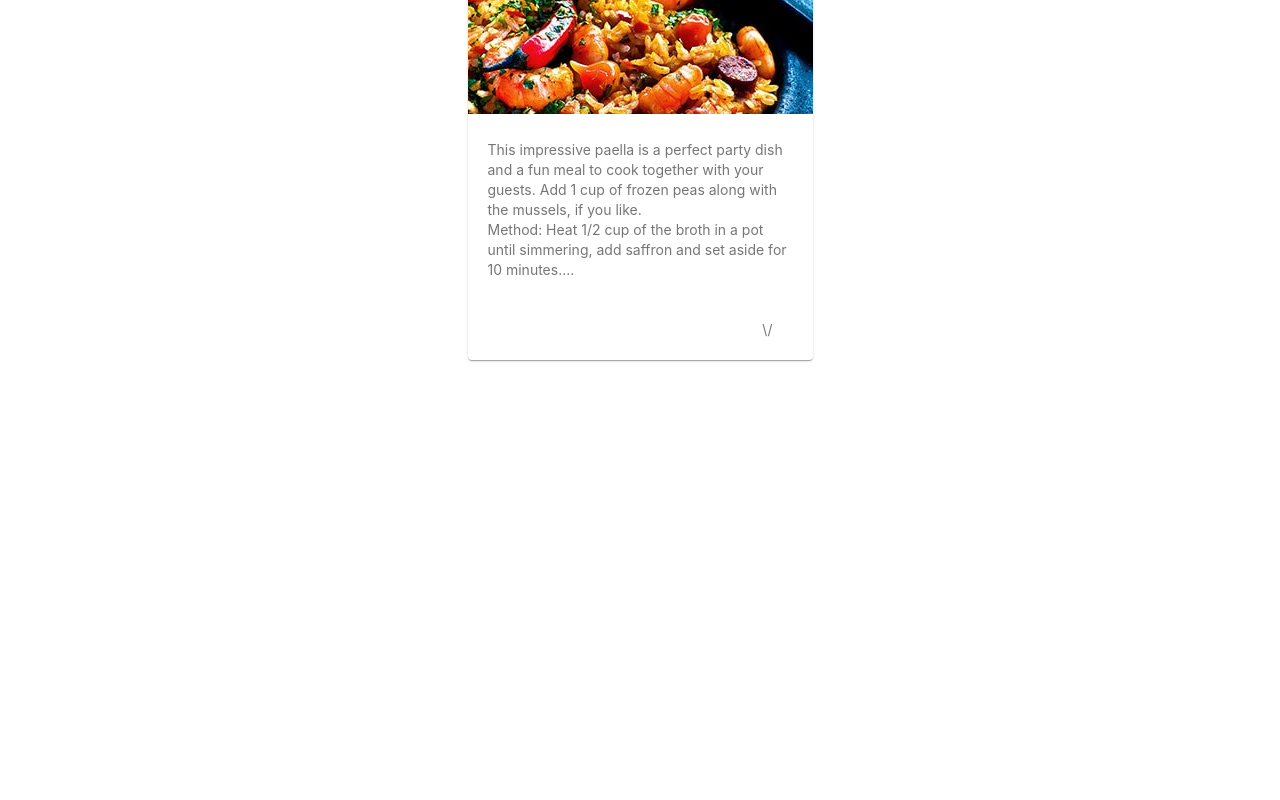
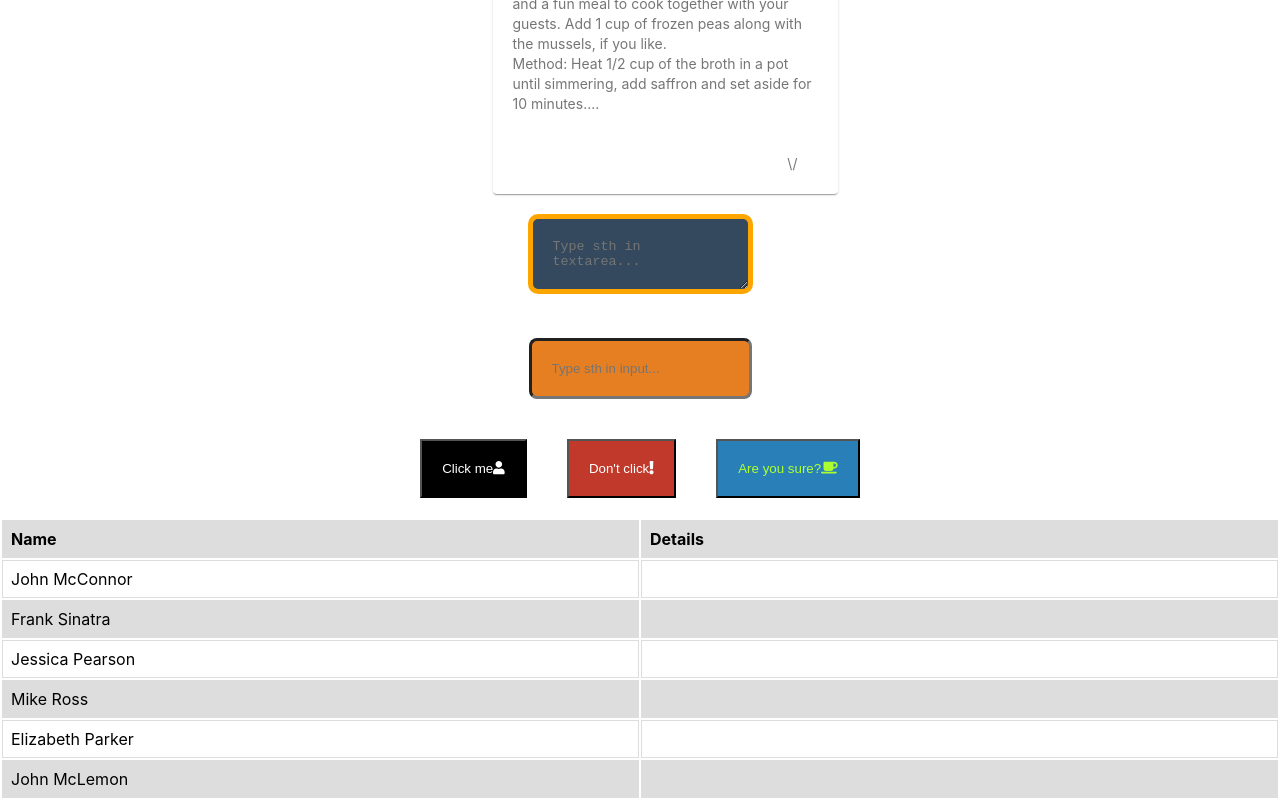
Before and after one commit to piotrekgie/03-architecture, a React (Create React App) app: page / in a window 1280 px wide. Shown: the part 344-1144 px from the top of the page. Before the commit the page ends 800 px from the top, so only its background shows below. Built offline with nearby package versions, Linux system fonts and the light colour scheme.

Commit message:
Ex6 Added employees component

```diff
--- a/src/App.js
+++ b/src/App.js
@@ -4,28 +4,12 @@ import {Menu} from './components/Header'
 import {Button, Input, Textarea} from './components/Form';
 import Card from './components/Card';
 import paella from './images/paella.jpg'
+import {Employees} from "./components/Employees";
 
 function App() {
     return (
         <>
             <Menu/>
-            <Textarea
-                bgColor="wet asphalt"
-                color="concrete"
-                brdSize="5"
-                brdRadius="10"
-                brdColor="orange"
-            />
-            <Input
-                bgColor="carrot"
-                color="clouds"
-                brdSize="3"
-                brdRadius="8"
-                brdColor="wisteria"
-            />
-            <Button icon="user">Click me</Button>
-            <Button icon="exclamation" bgColor="pomegranate">Don't click</Button>
-            <Button icon="coffee" bgColor="belize hole" color="greenyellow">Are you sure?</Button>
             <div>
                 <Card
                     title="Shrim and Chorizo Paella"
@@ -38,6 +22,28 @@ function App() {
                     showMore
                 />
             </div>
+            <div>
+                <Textarea
+                    bgColor="wet asphalt"
+                    color="concrete"
+                    brdSize="5"
+                    brdRadius="10"
+                    brdColor="orange"
+                />
+            </div>
+            <div>
+                <Input
+                    bgColor="carrot"
+                    color="clouds"
+                    brdSize="3"
+                    brdRadius="8"
+                    brdColor="wisteria"
+                />
+            </div>
+            <Button icon="user">Click me</Button>
+            <Button icon="exclamation" bgColor="pomegranate">Don't click</Button>
+            <Button icon="coffee" bgColor="belize hole" color="greenyellow">Are you sure?</Button>
+            <Employees/>
         </>
     );
 }
--- a/src/components/Card/card.css
+++ b/src/components/Card/card.css
@@ -3,7 +3,7 @@
     box-shadow: 0 2px 1px -1px rgba(0, 0, 0, 0.2), 0 1px 1px 0 rgba(0, 0, 0, 0.14), 0 1px 3px 0 rgba(0, 0, 0, 0.12);
     display: inline-block;
     line-height: 1.43;
-    margin: 0 auto;
+    margin: 0 260px 0 310px;
     padding-bottom: 20px;
     text-align: left;
     width: 345px;
--- /dev/null
+++ b/src/components/Employees/Employee/Employee.js
@@ -0,0 +1,19 @@
+import React from 'react';
+
+function Employee({employee, showDetails}) {
+    return (
+        <>
+            {
+                employee.id === parseInt(showDetails.id) && showDetails.show ?
+                    <div>
+                        <div>Age: {employee.age}</div>
+                        <div>Salary: {employee.salary}</div>
+                        <div>Position: {employee.position}</div>
+                    </div>
+                    : null
+            }
+        </>
+    );
+}
+
+export default Employee;
--- /dev/null
+++ b/src/components/Employees/Employee/index.js
@@ -0,0 +1 @@
+export {default} from './Employee';
--- /dev/null
+++ b/src/components/Employees/Employees/Employees.js
@@ -0,0 +1,37 @@
+import React, {useState} from 'react';
+
+import {employees} from './data/employees';
+import './employees.css';
+import Employee from "../Employee";
+
+function Employees() {
+    const [showDetails, displayDetails] = useState({id: "", show: false});
+
+    const showDetailsClickHandle = (event) => {
+        const id = event.target.id;
+        displayDetails(() => ({id: id, show: true}));
+    }
+
+    return (
+        <table className="employees-table">
+            <tbody>
+            <tr>
+                <th>Name</th>
+                <th>Details</th>
+            </tr>
+            {
+                employees.map((employee) => (
+                    <tr key={employee.id}>
+                        <td id={employee.id} onClick={showDetailsClickHandle}>{employee.name} {employee.surname}</td>
+                        <td>
+                            <Employee employee={employee} showDetails={showDetails}/>
+                        </td>
+                    </tr>
+                ))
+            }
+            </tbody>
+        </table>
+    );
+}
+
+export default Employees;
--- /dev/null
+++ b/src/components/Employees/Employees/data/employees.js
@@ -0,0 +1,8 @@
+export const employees = [
+    {id: 1, name: 'John', surname: 'McConnor', age: 22, salary: 10000, position: 'FullStack Developer'},
+    {id: 2, name: 'Frank', surname: 'Sinatra', age: 48, salary: 14000, position: 'Frontend Junior Developer'},
+    {id: 3, name: 'Jessica', surname: 'Pearson', age: 30, salary: 10000, position: 'PHP Backend developer'},
+    {id: 4, name: 'Mike', surname: 'Ross', age: 44, salary: 10000, position: 'Tech Lead'},
+    {id: 5, name: 'Elizabeth', surname: 'Parker', age: 22, salary: 150, position: 'PM'},
+    {id: 6, name: 'John', surname: 'McLemon', age: 90, salary: 2000, position: 'Pensioner'},
+];
--- /dev/null
+++ b/src/components/Employees/Employees/employees.css
@@ -0,0 +1,15 @@
+.employees-table {
+    width: 100%;
+}
+
+.employees-table td,
+.employees-table th {
+    border: 1px solid #dddddd;
+    padding: 8px;
+    text-align: left;
+    width: 50%;
+}
+
+.employees-table tr:nth-child(odd) {
+    background-color: #dddddd;
+}
--- /dev/null
+++ b/src/components/Employees/Employees/index.js
@@ -0,0 +1 @@
+export {default} from './Employees';
--- /dev/null
+++ b/src/components/Employees/index.js
@@ -0,0 +1 @@
+export {default as Employees} from './Employees';
```
